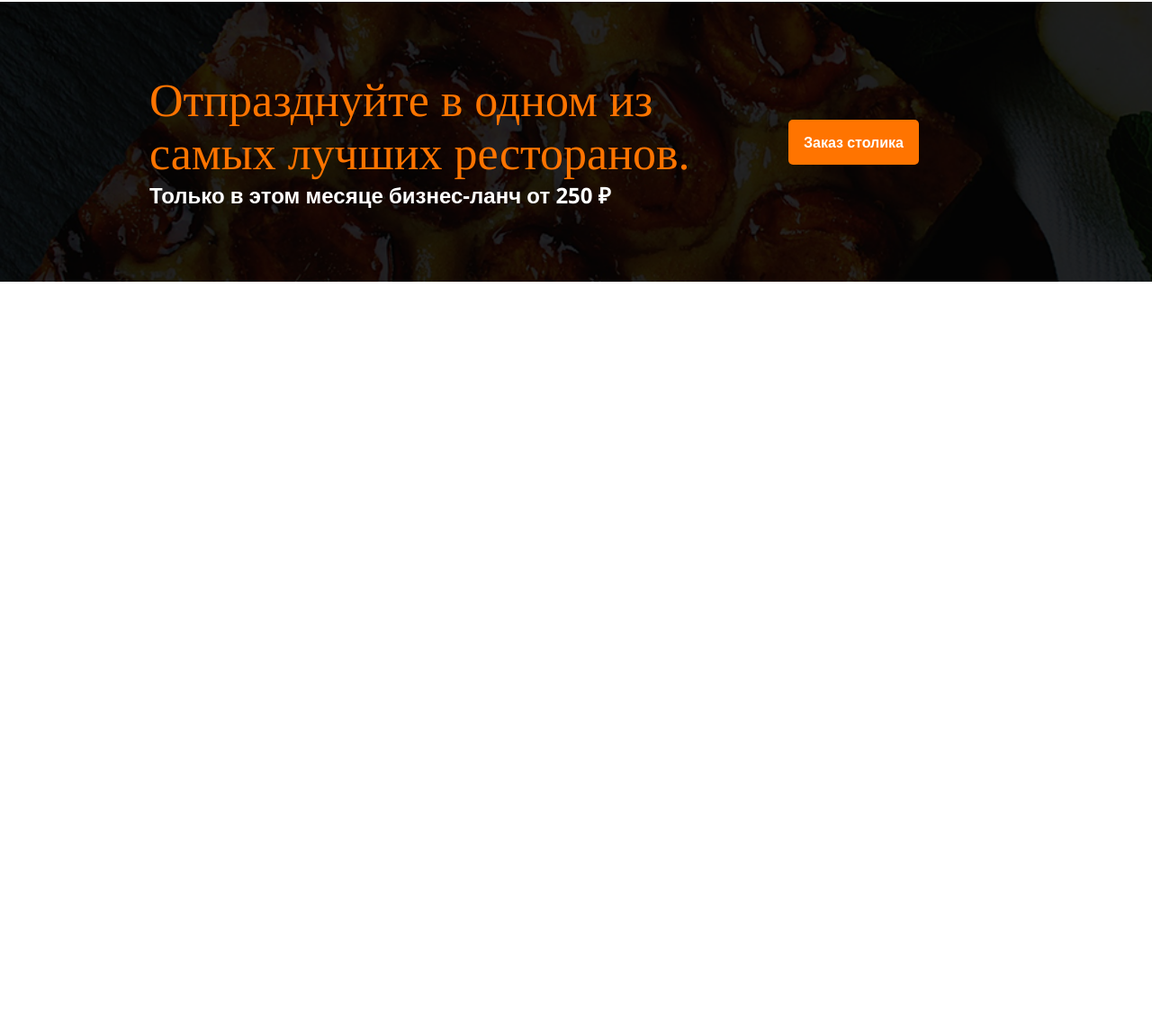
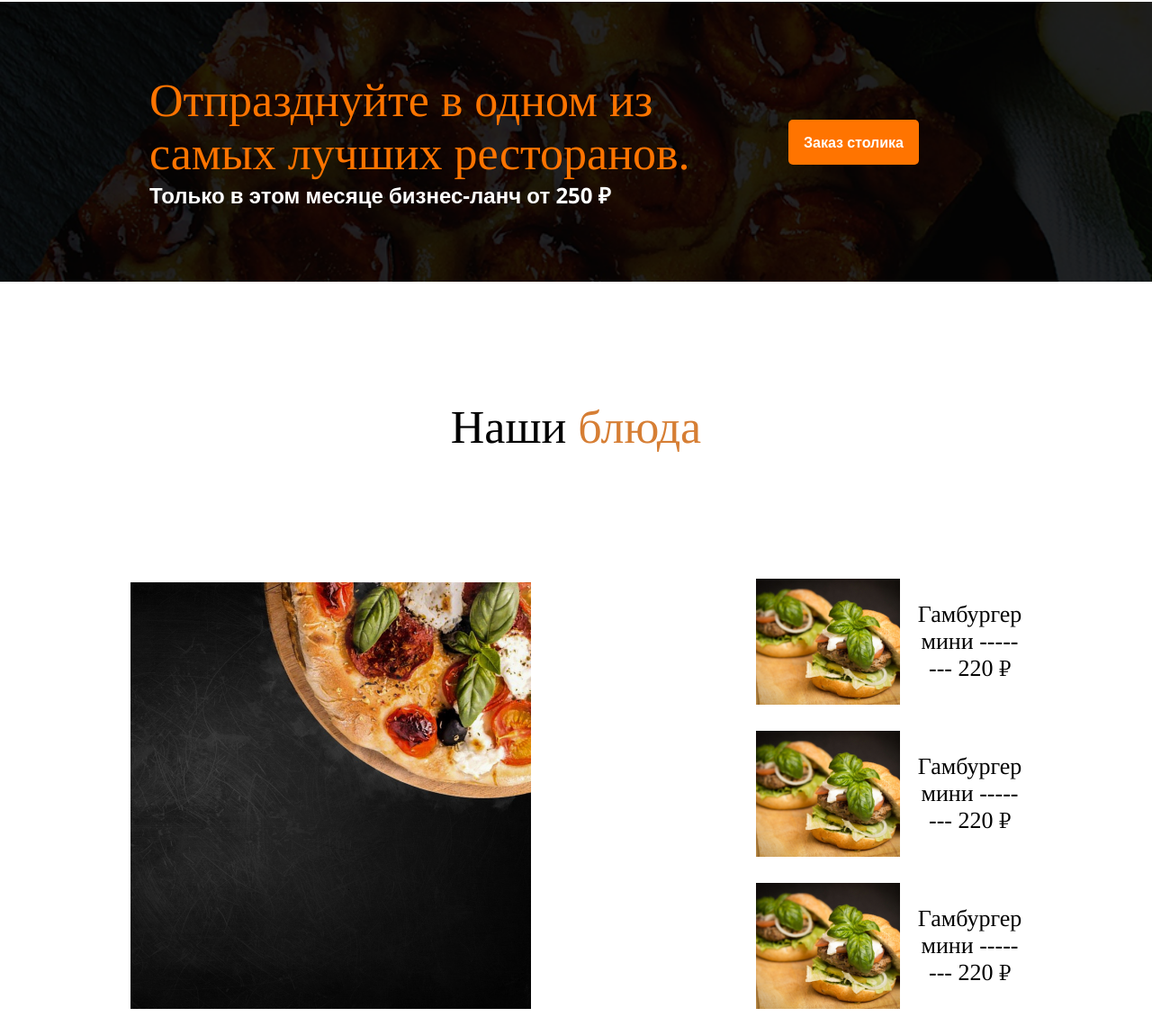
Before and after one commit to ArtjomM/SushiSite, a plain HTML site: page sushi_Site/index.html in a window 1280 px wide. Shown: the part 1864-3014 px from the top of the page at 90% size. Before the commit the page ends 2177 px from the top, so only its background shows below. Drawn offline with nearby package versions, Linux system fonts and the light colour scheme.

Commit message:
Added: Our dishes section

```diff
--- a/sushi_Site/index.html
+++ b/sushi_Site/index.html
@@ -144,5 +144,31 @@
       </div>
       </div>
     </div>
+
+
+    <div class="dishes">
+      <div class="container">
+        <div class="dishes-title">Наши <span>блюда</span></div>
+          <div class="burgers">
+            <div class="burger-image">
+              <img src="pizza.png" alt="" class="pizza">
+            </div>
+            <div class="burger-items">
+              <div class="burger-item">
+                <img src="burger.png" alt="" class="burger">
+                <div class="burger-text">Гамбургер мини -------- 220 ₽</div>
+              </div>
+              <div class="burger-item">
+                <img src="burger.png" alt="" class="burger">
+                <div class="burger-text">Гамбургер мини -------- 220 ₽</div>
+              </div>
+              <div class="burger-item">
+                <img src="burger.png" alt="" class="burger">
+                <div class="burger-text">Гамбургер мини -------- 220 ₽</div>
+              </div>
+            </div>
+          </div>
+      </div>
+    </div>
   </body>
 </html>
--- a/sushi_Site/style.css
+++ b/sushi_Site/style.css
@@ -311,3 +311,33 @@ body {
   justify-content: space-between;
   align-items: center;
 }
+.dishes-title{
+  font-family: "Tinos", serif;
+  font-weight: 400;
+  font-size: 52px;
+  text-align: center;
+  padding-top: 132px;
+  margin-bottom: 139px;
+}
+.dishes-title span{
+ color: #D67E34;
+}
+.burgers{
+  display: flex;
+  text-align: center;
+  justify-content: center;
+}
+.burger-item{
+  display: flex;
+  align-items: center;
+  margin-bottom: 29px;
+}
+.burger-image{
+  margin-right: 250px;
+}
+.burger-text{
+  font-family: "Tinos", serif;
+  font-weight: 400;
+  font-size: 26px;
+  margin-left: 20px;
+}
```
Also changed, not shown: sushi_Site/burger.png (added), sushi_Site/pizza.png (added).
